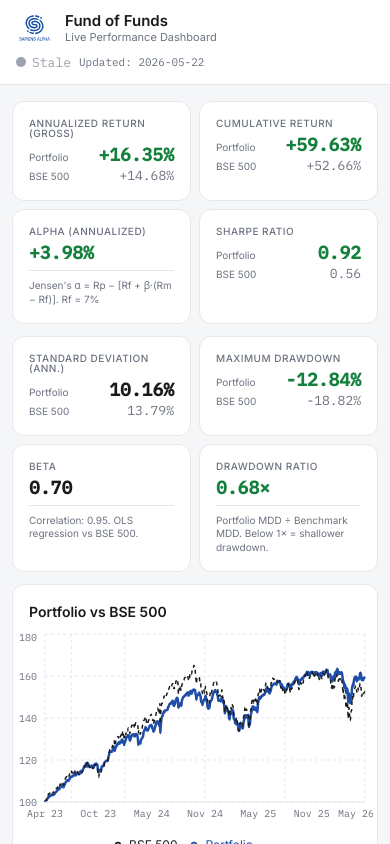
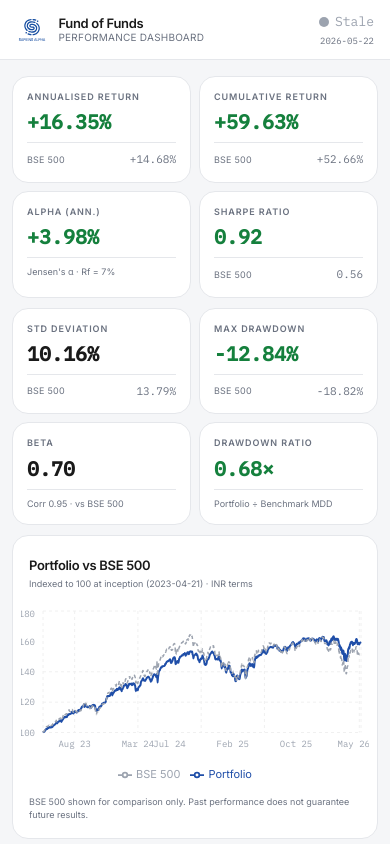
Before and after one commit to SapiensAdmin/Dashboard, a React (Vite) app: page / in a window 390 px wide. Shown: the top 844 px of the page. Built offline with nearby package versions, Linux system fonts and the light colour scheme.

Commit message:
Fix mobile overflow: contain cards, truncate values, responsive layout

```diff
--- a/src/App.jsx
+++ b/src/App.jsx
@@ -10,17 +10,19 @@
   const body = lines.filter(l => l !== disclaimer);
 
   return (
-    <section className="bg-white rounded-xl border border-line p-5 md:p-8 space-y-3 md:space-y-4">
-      <h2 className="font-sans font-semibold text-[13px] md:text-[16px] text-ink m-0 uppercase tracking-wide">
+    <section className="bg-white rounded-2xl border border-line px-4 py-5 md:px-8 md:py-7">
+      <h2 className="font-sans font-semibold text-[10px] md:text-[11px] text-muted uppercase tracking-widest m-0 mb-3">
         Investment Strategy &amp; Process
       </h2>
-      {body.map((para, i) => (
-        <p key={i} className="font-sans font-normal text-[12px] md:text-[13px] text-ink leading-relaxed tracking-normal m-0">
-          {para}
-        </p>
-      ))}
+      <div className="space-y-3">
+        {body.map((para, i) => (
+          <p key={i} className="font-sans font-normal text-[12px] md:text-[13px] text-ink leading-relaxed m-0">
+            {para}
+          </p>
+        ))}
+      </div>
       {disclaimer && (
-        <p className="font-sans font-normal text-[10px] md:text-[11px] text-muted leading-snug border-t border-line pt-3 md:pt-4 m-0 italic">
+        <p className="font-sans text-[9px] md:text-[10px] text-muted leading-snug border-t border-line mt-4 pt-4 m-0 italic">
           {disclaimer}
         </p>
       )}
@@ -37,11 +39,12 @@
   return (
     <div className="min-h-screen bg-bg">
       <Header lastUpdated={last_updated} />
-      <main className="max-w-7xl mx-auto px-3 md:px-6 py-4 md:py-8 space-y-3 md:space-y-4">
+      <main className="max-w-7xl mx-auto px-3 md:px-6 py-4 md:py-8 space-y-2.5 md:space-y-4">
 
-        <div className="grid grid-cols-2 md:grid-cols-4 gap-2 md:gap-4">
+        {/* Row 1 — returns */}
+        <div className="grid grid-cols-2 md:grid-cols-4 gap-2 md:gap-3">
           <MetricCard
-            label="Annualized Return (Gross)"
+            label="Annualised Return"
             portfolioValue={fmtPct(m.portfolio_annualised_pct)}
             benchmarkValue={fmtPct(m.benchmark_annualised_pct)}
             benchmarkLabel={benchmark_name}
@@ -53,10 +56,10 @@
             benchmarkLabel={benchmark_name}
           />
           <MetricCard
-            label="Alpha (Annualized)"
+            label="Alpha (Ann.)"
             portfolioValue={fmtPct(m.jensens_alpha_pct)}
             suffix="%"
-            note={`Jensen's α = Rp − [Rf + β·(Rm − Rf)]. Rf = ${m.rf_rate_pct}%`}
+            note={`Jensen's α · Rf = ${m.rf_rate_pct}%`}
           />
           <MetricCard
             label="Sharpe Ratio"
@@ -67,16 +70,17 @@
           />
         </div>
 
-        <div className="grid grid-cols-2 md:grid-cols-4 gap-2 md:gap-4">
+        {/* Row 2 — risk */}
+        <div className="grid grid-cols-2 md:grid-cols-4 gap-2 md:gap-3">
           <MetricCard
-            label="Standard Deviation (ann.)"
+            label="Std Deviation"
             portfolioValue={m.portfolio_std_dev_pct.toFixed(2)}
             benchmarkValue={m.benchmark_std_dev_pct.toFixed(2)}
             benchmarkLabel={benchmark_name}
             portfolioTone="neutral"
           />
           <MetricCard
-            label="Maximum Drawdown"
+            label="Max Drawdown"
             portfolioValue={fmtPct(m.portfolio_max_drawdown_pct)}
             benchmarkValue={fmtPct(m.benchmark_max_drawdown_pct)}
             benchmarkLabel={benchmark_name}
@@ -87,23 +91,25 @@
             portfolioValue={m.beta.toFixed(2)}
             suffix=""
             portfolioTone="neutral"
-            note={`Correlation: ${m.correlation.toFixed(2)}. OLS regression vs ${benchmark_name}.`}
+            note={`Corr ${m.correlation.toFixed(2)} · vs ${benchmark_name}`}
           />
           <MetricCard
             label="Drawdown Ratio"
             portfolioValue={m.drawdown_ratio.toFixed(2)}
             suffix="×"
             portfolioTone={m.drawdown_ratio <= 1 ? 'positive' : 'negative'}
-            note="Portfolio MDD ÷ Benchmark MDD. Below 1× = shallower drawdown."
+            note="Portfolio ÷ Benchmark MDD"
           />
         </div>
 
+        {/* Chart */}
         <PerformanceChart
           series={series}
           benchmarkName={benchmark_name}
           inceptionDate={inception_date}
         />
 
+        {/* Strategy */}
         <StrategySection raw={strategyRaw} />
 
       </main>
--- a/src/components/Header.jsx
+++ b/src/components/Header.jsx
@@ -3,21 +3,24 @@
 export default function Header({ lastUpdated }) {
   return (
     <header className="w-full bg-white border-b border-line">
-      <div className="max-w-7xl mx-auto px-4 md:px-6 py-3 md:py-0 md:h-20 flex flex-col md:flex-row md:items-center justify-between gap-2 md:gap-0">
-        <div className="flex items-center gap-3">
-          <img src="/logo.svg" alt="Sapiens Alpha" className="h-8 md:h-12 w-auto shrink-0" />
+      <div className="max-w-7xl mx-auto px-4 md:px-6 py-3 md:py-0 md:h-20 flex items-center justify-between">
+        {/* Left: logo + title */}
+        <div className="flex items-center gap-2.5 md:gap-3">
+          <img src="/logo.svg" alt="Sapiens Alpha" className="h-7 md:h-11 w-auto shrink-0" />
           <div className="flex flex-col">
-            <h1 className="font-sans font-semibold text-[15px] md:text-[18px] text-ink leading-tight m-0">
+            <h1 className="font-sans font-semibold text-[13px] md:text-[17px] text-ink leading-tight m-0 tracking-tight">
               Fund of Funds
             </h1>
-            <span className="font-sans font-normal text-[11px] md:text-[13px] text-muted leading-tight">
-              Live Performance Dashboard
+            <span className="font-sans font-normal text-[10px] md:text-[12px] text-muted leading-tight tracking-wide uppercase">
+              Performance Dashboard
             </span>
           </div>
         </div>
-        <div className="flex items-center gap-2 md:gap-3">
+
+        {/* Right: status + date */}
+        <div className="flex flex-col items-end gap-0.5 md:flex-row md:items-center md:gap-3">
           <StatusDot lastUpdated={lastUpdated} />
-          <span className="font-mono text-[11px] md:text-[13px] text-muted">Updated: {lastUpdated}</span>
+          <span className="font-mono text-[9px] md:text-[12px] text-muted">{lastUpdated}</span>
         </div>
       </div>
     </header>
--- a/src/components/MetricCard.jsx
+++ b/src/components/MetricCard.jsx
@@ -18,39 +18,38 @@
   suffix = '%',
   portfolioTone,
   benchmarkLabel = 'Benchmark',
-  portfolioLabel = 'Portfolio',
 }) {
   const isDual = benchmarkValue !== undefined;
   const pTone = portfolioTone ?? inferTone(portfolioValue);
 
   return (
-    <div className="bg-white rounded-xl p-4 md:p-5 border border-line transition-transform duration-150 hover:-translate-y-0.5 hover:shadow-sm flex flex-col gap-2 md:gap-3">
-      <p className="font-sans font-medium text-[10px] md:text-[11px] text-muted uppercase tracking-wider leading-none">
+    <div className="bg-white rounded-2xl border border-line p-3.5 md:p-5 flex flex-col gap-2.5 md:gap-3 min-w-0 overflow-hidden">
+
+      {/* Label — clamp to 2 lines max, never overflows */}
+      <p className="font-sans font-semibold text-[9px] md:text-[10px] text-muted uppercase tracking-widest leading-tight m-0 line-clamp-2">
         {label}
       </p>
 
-      <div className="flex flex-col gap-1 md:gap-1.5">
-        <div className="flex items-baseline justify-between">
-          {isDual && (
-            <span className="font-sans text-[10px] md:text-[11px] text-muted w-16 md:w-20 shrink-0">{portfolioLabel}</span>
-          )}
-          <span className={`font-mono font-semibold text-[18px] md:text-[22px] leading-none ${toneClass[pTone]}`}>
-            {portfolioValue}{suffix}
+      {/* Primary value */}
+      <p className={`font-mono font-semibold text-[20px] md:text-[24px] leading-none m-0 truncate ${toneClass[pTone]}`}>
+        {portfolioValue}{suffix}
+      </p>
+
+      {/* Benchmark comparison */}
+      {isDual && (
+        <div className="flex items-center justify-between gap-1 border-t border-line pt-2 min-w-0">
+          <span className="font-sans text-[9px] text-muted uppercase tracking-wide truncate shrink-0 max-w-[55%]">
+            {benchmarkLabel}
+          </span>
+          <span className="font-mono text-[11px] md:text-[13px] text-muted shrink-0">
+            {benchmarkValue}{suffix}
           </span>
         </div>
+      )}
 
-        {isDual && (
-          <div className="flex items-baseline justify-between">
-            <span className="font-sans text-[10px] md:text-[11px] text-muted w-16 md:w-20 shrink-0">{benchmarkLabel}</span>
-            <span className="font-mono text-[13px] md:text-[15px] text-muted leading-none">
-              {benchmarkValue}{suffix}
-            </span>
-          </div>
-        )}
-      </div>
-
-      {note && (
-        <p className="font-sans text-[10px] md:text-[11px] text-muted leading-snug border-t border-line pt-2">
+      {/* Note — single metrics only, desktop-friendly size */}
+      {note && !isDual && (
+        <p className="font-sans text-[9px] text-muted leading-snug border-t border-line pt-2 m-0 line-clamp-2">
           {note}
         </p>
       )}
--- a/src/components/PerformanceChart.jsx
+++ b/src/components/PerformanceChart.jsx
@@ -13,10 +13,10 @@
 function CustomTooltip({ active, payload, label }) {
   if (!active || !payload || !payload.length) return null;
   return (
-    <div className="bg-white border border-line rounded-lg px-3 py-2 shadow-sm">
-      <p className="font-sans text-[11px] text-muted mb-1">{label}</p>
+    <div className="bg-white border border-line rounded-xl px-3 py-2.5 shadow-md">
+      <p className="font-sans text-[10px] text-muted mb-1.5 uppercase tracking-wide">{label}</p>
       {payload.map((entry) => (
-        <p key={entry.name} className="font-mono text-[12px]" style={{ color: entry.color }}>
+        <p key={entry.name} className="font-mono text-[12px] leading-snug" style={{ color: entry.color }}>
           {entry.name}: {Number(entry.value).toFixed(2)}
         </p>
       ))}
@@ -25,70 +25,75 @@
 }
 
 export default function PerformanceChart({ series, benchmarkName, inceptionDate }) {
-  const tickEvery = Math.max(1, Math.floor(series.length / 12));
-
-  const ticks = series
-    .filter((_, i) => i % tickEvery === 0)
-    .map((d) => d.date);
+  const tickEvery = Math.max(1, Math.floor(series.length / 10));
+  const ticks = series.filter((_, i) => i % tickEvery === 0).map((d) => d.date);
 
   return (
-    <div className="bg-white rounded-xl border border-line flex flex-col">
-      <div className="px-4 md:px-6 pt-4 md:pt-6 pb-2">
-        <h2 className="font-sans font-semibold text-[14px] md:text-[16px] text-ink m-0">
+    <div className="bg-white rounded-2xl border border-line overflow-hidden">
+      {/* Header */}
+      <div className="px-4 md:px-6 pt-5 md:pt-6 pb-1">
+        <h2 className="font-sans font-semibold text-[13px] md:text-[15px] text-ink m-0 tracking-tight">
           Portfolio vs {benchmarkName}
         </h2>
+        <p className="font-sans text-[9px] md:text-[10px] text-muted mt-0.5 m-0">
+          Indexed to 100 at inception ({inceptionDate}) · INR terms
+        </p>
       </div>
 
-      <div className="h-56 sm:h-72 md:h-96 px-1 md:px-2">
+      {/* Chart — explicit inline style avoids the flex-child height bug */}
+      <div style={{ height: 'clamp(200px, 45vw, 380px)' }} className="px-2 py-3">
         <ResponsiveContainer width="100%" height="100%">
-          <LineChart data={series} margin={{ top: 4, right: 8, bottom: 0, left: -8 }}>
-            <CartesianGrid strokeDasharray="3 3" stroke="#e5e7eb" />
+          <LineChart data={series} margin={{ top: 4, right: 8, bottom: 0, left: -10 }}>
+            <CartesianGrid strokeDasharray="3 3" stroke="#f0f0f0" />
             <XAxis
               dataKey="date"
               ticks={ticks}
               tickFormatter={formatMonthYear}
-              tick={{ fontFamily: 'IBM Plex Mono', fontSize: 10, fill: '#6b7280' }}
-              axisLine={{ stroke: '#e5e7eb' }}
+              tick={{ fontFamily: 'IBM Plex Mono', fontSize: 9, fill: '#9ca3af' }}
+              axisLine={false}
               tickLine={false}
             />
             <YAxis
               domain={['auto', 'auto']}
               tickFormatter={(v) => v.toFixed(0)}
-              tick={{ fontFamily: 'IBM Plex Mono', fontSize: 10, fill: '#6b7280' }}
+              tick={{ fontFamily: 'IBM Plex Mono', fontSize: 9, fill: '#9ca3af' }}
               axisLine={false}
               tickLine={false}
-              width={36}
+              width={32}
             />
             <Tooltip content={<CustomTooltip />} />
             <Legend
-              wrapperStyle={{ fontFamily: 'Inter', fontSize: '12px', paddingTop: '4px' }}
+              wrapperStyle={{ fontFamily: 'Inter', fontSize: '11px', paddingTop: '4px', paddingLeft: '8px' }}
             />
             <Line
               type="monotone"
               dataKey="portfolio"
               name="Portfolio"
               stroke="#1f4ea8"
-              strokeWidth={2.5}
+              strokeWidth={2}
               dot={false}
-              activeDot={{ r: 4 }}
+              activeDot={{ r: 3, strokeWidth: 0 }}
             />
             <Line
               type="monotone"
               dataKey="benchmark"
               name={benchmarkName}
-              stroke="#1a1a1a"
+              stroke="#9ca3af"
               strokeWidth={1.5}
-              strokeDasharray="4 4"
+              strokeDasharray="4 3"
               dot={false}
-              activeDot={{ r: 4 }}
+              activeDot={{ r: 3, strokeWidth: 0 }}
             />
           </LineChart>
         </ResponsiveContainer>
       </div>
 
-      <p className="font-sans text-[10px] md:text-[11px] text-muted px-4 md:px-6 pb-4 pt-1 m-0">
-        Returns in INR terms · Portfolio indexed to 100 at inception ({inceptionDate}) · {benchmarkName} shown for comparison
-      </p>
+      {/* Footer note */}
+      <div className="px-4 md:px-6 pb-4 pt-0">
+        <p className="font-sans text-[9px] md:text-[10px] text-muted m-0">
+          BSE 500 shown for comparison only. Past performance does not guarantee future results.
+        </p>
+      </div>
     </div>
   );
 }
```
